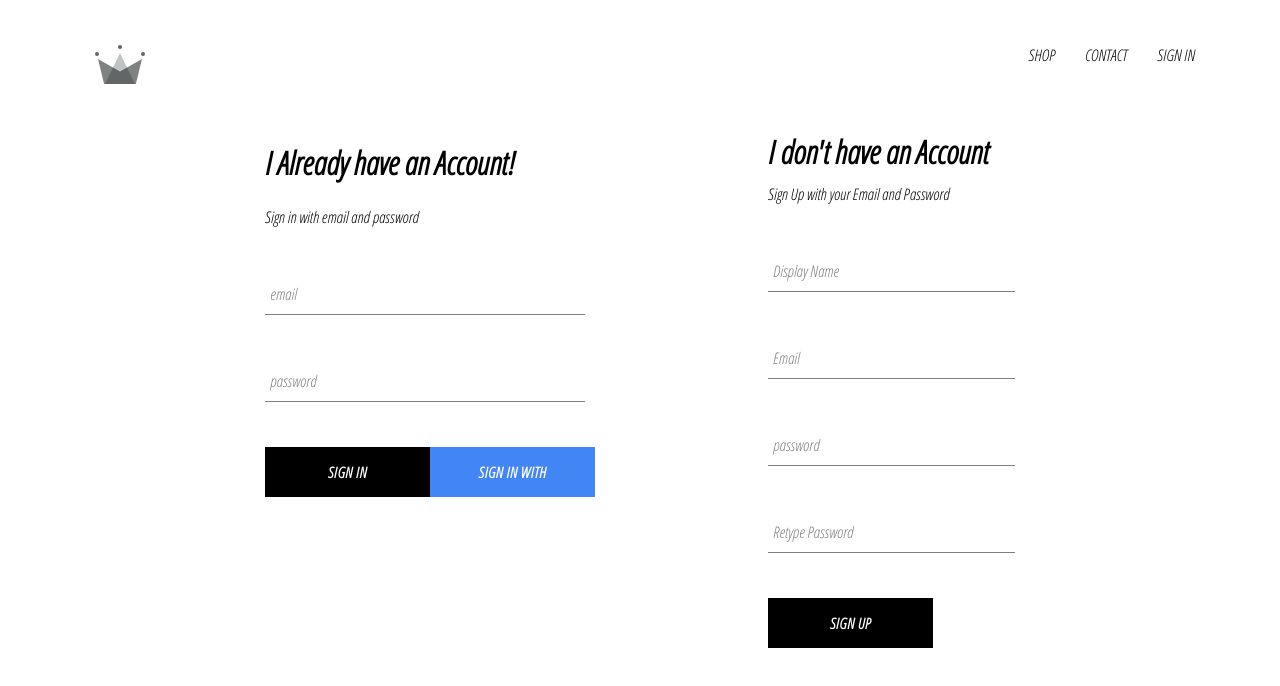
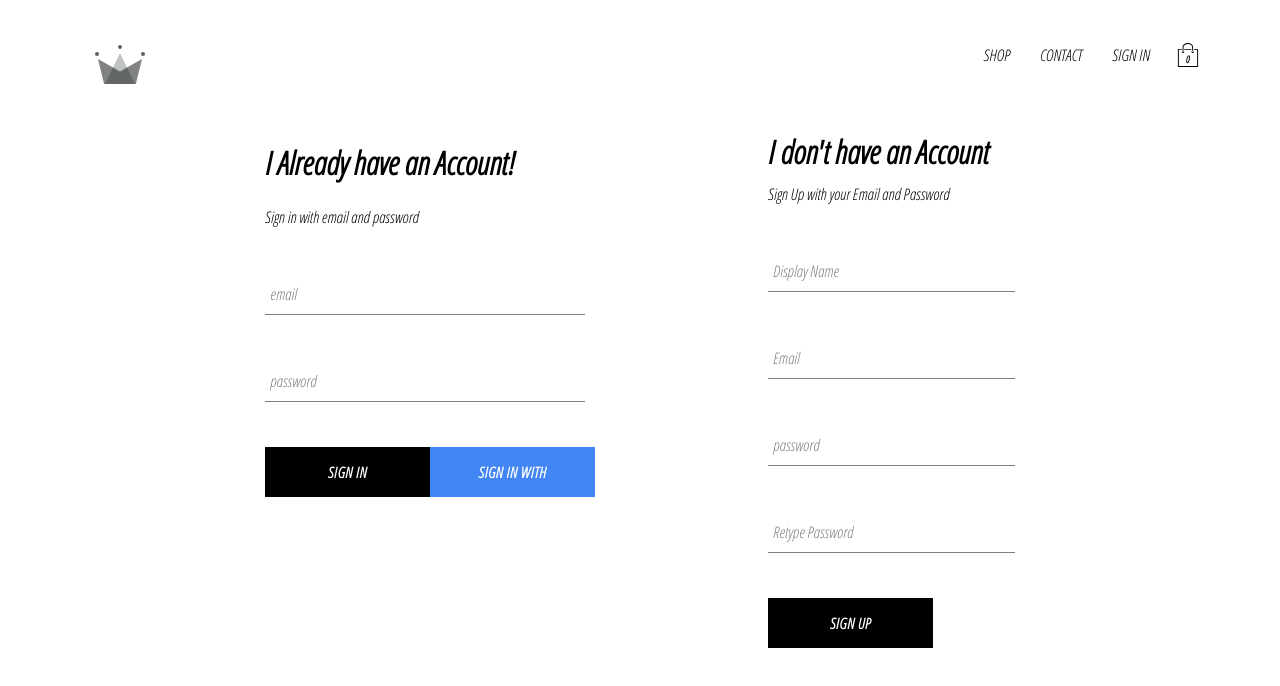
Before and after one commit to TahirIsmail/crwn-clothing, a React (Create React App) app: page /signin in a window 1280 px wide. Shown: the top 686 px of the page. Built offline with nearby package versions, Linux system fonts and the light colour scheme; no server answers.

Commit message:
cart icon component --no-funtionality

```diff
--- /dev/null
+++ b/src/components/cart-icon/cart-icon.component.jsx
@@ -0,0 +1,10 @@
+import React from 'react';
+import {ReactComponent as ShoppingIcon} from '../../assets/shopping-bag.svg';
+import './cart-icon.styles.scss';
+const CartIcon = () => (
+    <div className='cart-icon'>
+        <ShoppingIcon className='shopping-icon'/>
+        <span className='item-count'>0</span>
+    </div>
+)
+export default CartIcon;
--- /dev/null
+++ b/src/components/cart-icon/cart-icon.styles.scss
@@ -0,0 +1,21 @@
+.cart-icon {
+    width: 45px;
+    height: 45px;
+    position: relative;
+    display: flex;
+    align-items: center;
+    justify-content: center;
+    cursor: pointer;
+
+    .shopping-icon {
+      width: 24px;
+      height: 24px;
+    }
+
+    .item-count {
+      position: absolute;
+      font-size: 10px;
+      font-weight: bold;
+      bottom: 12px;
+    }
+  }
--- a/src/components/header-component/header.component.jsx
+++ b/src/components/header-component/header.component.jsx
@@ -2,6 +2,7 @@
 import { Link } from 'react-router-dom';
 import { ReactComponent as Logo } from '../../assets/crown.svg';
 import { connect } from 'react-redux';
+import CartIcon from '../cart-icon/cart-icon.component'
 import { auth } from '../../firebase/firebase.utils';
 import './header.styles.scss';
 const Header = ({currentUser}) => (
@@ -25,6 +26,7 @@
                 SIGN IN
                 </Link>
             }
+        <CartIcon/>
         </div>
     </div>
 )
```
Also changed, not shown: src/assets/shopping-bag.svg (added).
